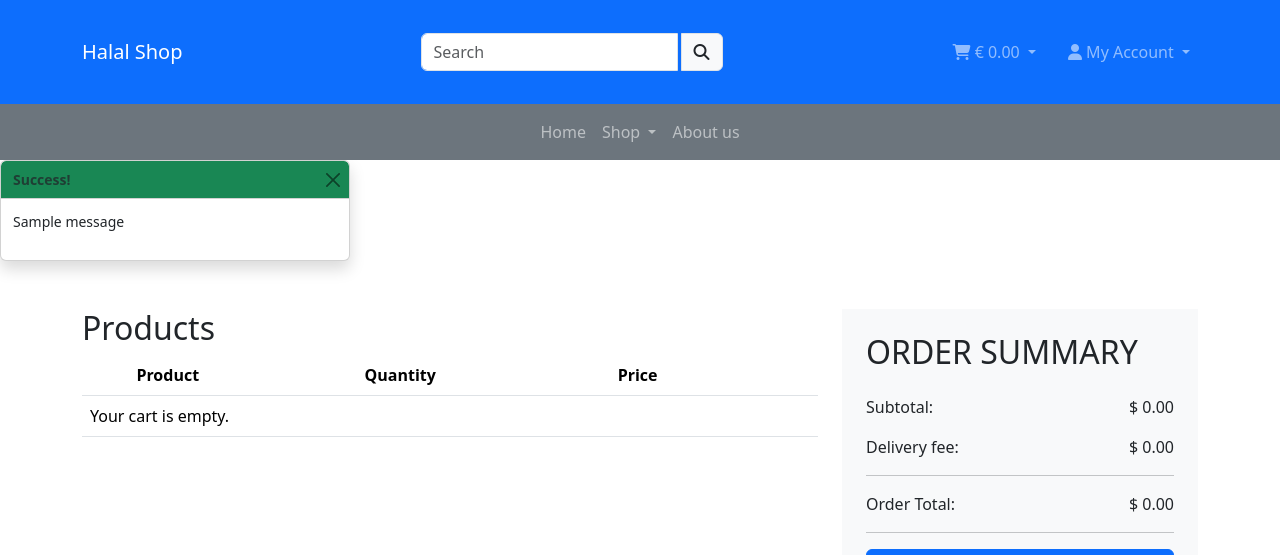
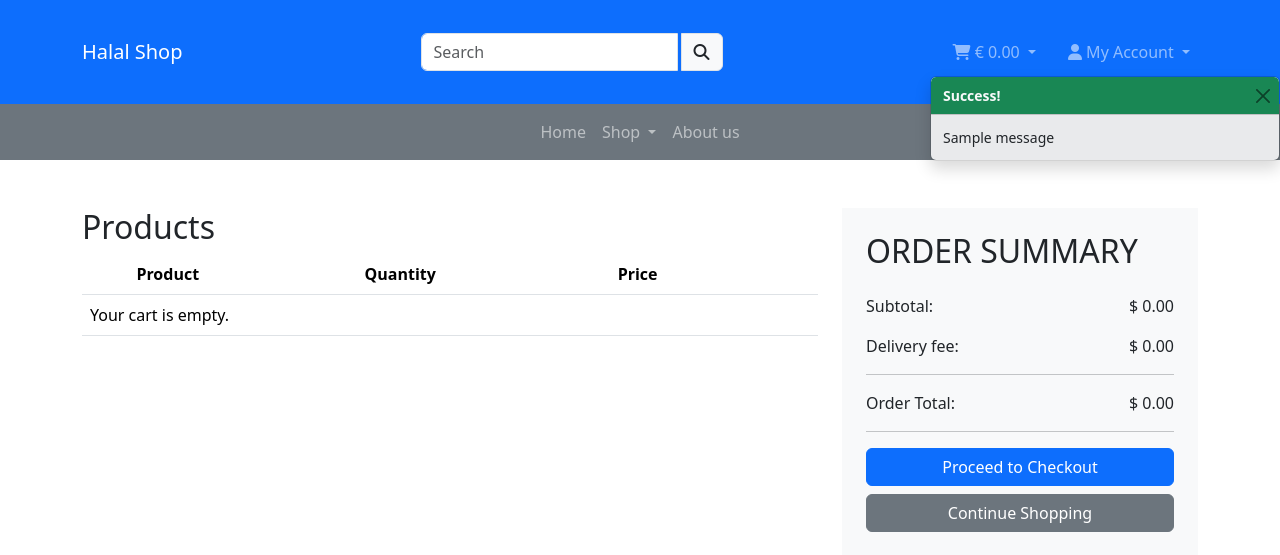
Before and after one commit to AmeenNoor/halal-shop, a Django app: page /cart/ in a window 1280 px wide. Shown: the top 555 px of the page. Run offline with Django 3.2, Linux system fonts and the light colour scheme; tables that the repository leaves empty hold one stand-in row (values such as "Sample post"); one stand-in notice (Sample message) is shown; some libraries are stand-ins or nearby versions.

Commit message:
Add CSS styles for toast positioning and body height

```diff
--- a/static/css/base.css
+++ b/static/css/base.css
@@ -1 +1,20 @@
-/* Test!! */
+.toast-container {
+    top: 76px;
+    z-index: 99999999999;
+}
+
+.toast-body {
+    height: 45px;
+}
+
+/*----------------------------------------------------------------------------*/
+/*----------------------------------------------------------------------------*/
+/*------ Media queries For medium screen sizes from 768px wide and down ------*/
+/*----------------------------------------------------------------------------*/
+/*----------------------------------------------------------------------------*/
+
+@media screen and (max-width: 768px) {
+    .toast-container {
+        top: 156px;
+    }
+}
--- a/templates/base.html
+++ b/templates/base.html
@@ -46,6 +46,8 @@
 
   {% if messages %}
   <div class="message-container">
+    <div class="toast-container end-0">
+      <div class="toast show">
         {% for message in messages %}
         {% with message.level as level %}
         {% if level == 40 %}
@@ -59,6 +61,8 @@
         {% endif %}
         {% endwith %}
         {% endfor %}
+      </div>
+    </div>
   </div>
   {% endif %}
 
--- a/templates/includes/toasts/toast_info.html
+++ b/templates/includes/toasts/toast_info.html
@@ -1,4 +1,3 @@
-<div class="toast show">
 <div class="toast-header bg-info">
     <strong class="me-auto">Alert!</strong>
     <button type="button" class="btn-close" data-bs-dismiss="toast"></button>
@@ -6,4 +5,3 @@
 <div class="toast-body">
     <p>{{ message }}</p>
 </div>
-  </div>
--- a/templates/includes/toasts/toast_success.html
+++ b/templates/includes/toasts/toast_success.html
@@ -1,9 +1,7 @@
-<div class="toast show">
 <div class="toast-header bg-success">
-      <strong class="me-auto">Success!</strong>
+    <strong class="me-auto text-light">Success!</strong>
     <button type="button" class="btn-close" data-bs-dismiss="toast"></button>
 </div>
 <div class="toast-body">
     <p>{{ message }}</p>
 </div>
-  </div>
--- a/templates/includes/toasts/toast_warning.html
+++ b/templates/includes/toasts/toast_warning.html
@@ -1,4 +1,3 @@
-<div class="toast show">
 <div class="toast-header bg-warning">
     <strong class="me-auto">Warning!</strong>
     <button type="button" class="btn-close" data-bs-dismiss="toast"></button>
@@ -6,4 +5,3 @@
 <div class="toast-body">
     <p>{{ message}}</p>
 </div>
-  </div>
```
Also changed, not shown: templates/includes/toasts/toast_error.html (+6 -8 lines). Lines whose indentation alone changed are shown as unchanged.
